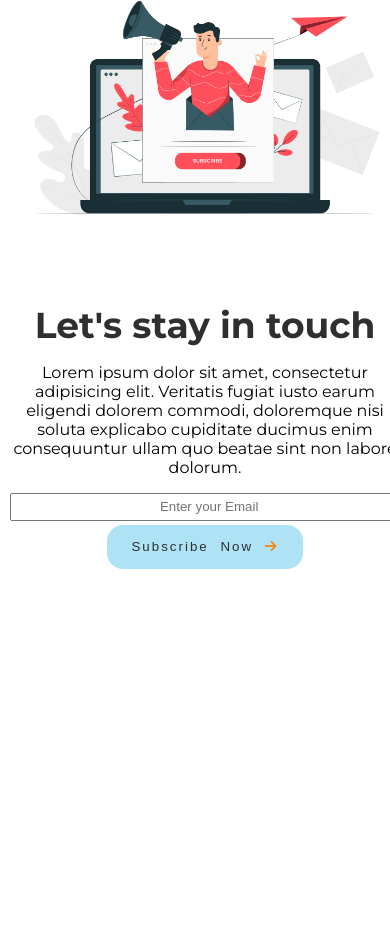
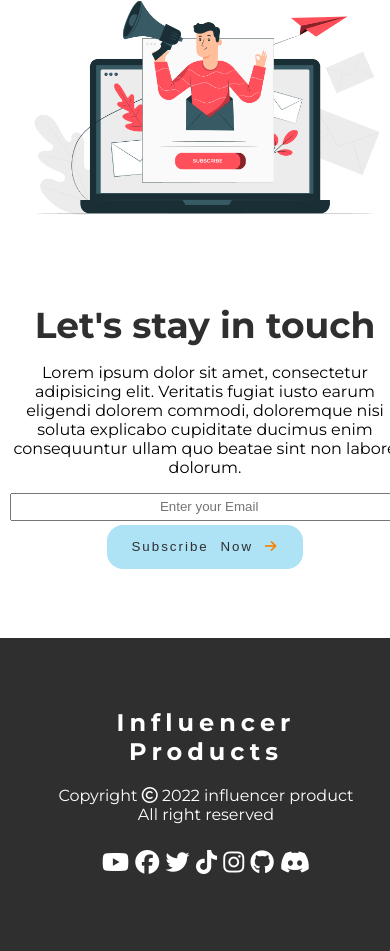
Before and after one commit to Sagar-DU/influencer-gear-2022, a plain HTML site: page index.html in a window 390 px wide. Shown: the part 6059-7010 px from the top of the page. Before the commit the page ends 6697 px from the top, so only its background shows below. Drawn offline with Linux system fonts and the light colour scheme.

Commit message:
footer section done for mobile devices

```diff
--- a/style.css
+++ b/style.css
@@ -363,7 +363,10 @@ footer {
     }
 
     footer {
-        display: none;
+        width: 80%;
     }
 
+    .social ul {
+        font-size: 1.5em;
+    }
 }
```
